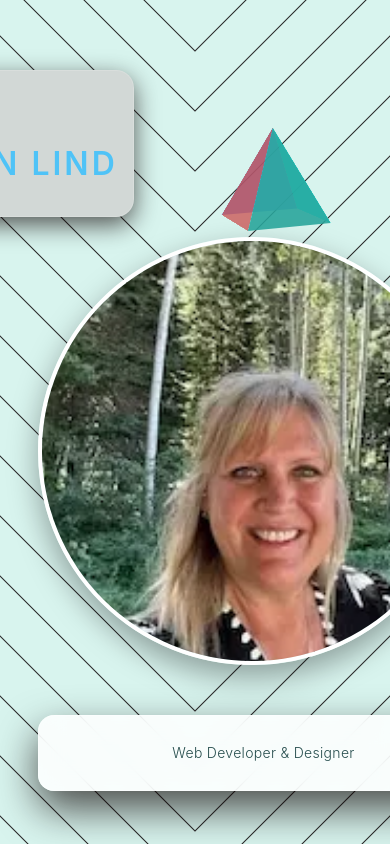
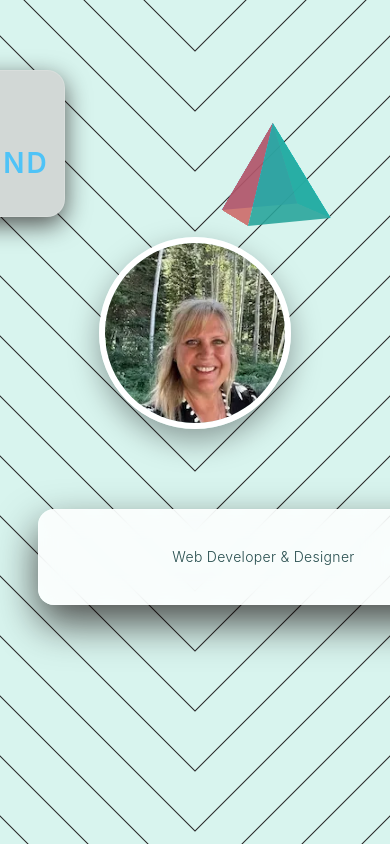
Before and after one commit to KristinLind/CSE341-node, a website: page public/index.html in a window 390 px wide. Shown: the top 844 px of the page. Drawn offline with Linux system fonts and the light colour scheme; no server answers.

Commit message:
image size-style

```diff
--- a/public/style.css
+++ b/public/style.css
@@ -22,6 +22,13 @@ body {
 .header-section {
     position: relative;
     width: 100%;
+}
+
+.main-layout {
+    display: flex;
+    align-items: center;
+    justify-content: center;
+    gap: 80px;
 }
 
 .container {
@@ -112,16 +119,16 @@ body {
 }
 
 #professionalName {
-    font-size: 3.2rem;
+    font-size: 2.8rem;
     font-weight: 600;
-    letter-spacing: 3px;
+    letter-spacing: 2px;
     margin-bottom: 1rem;
     text-transform: uppercase;
 }
 
 .name-card {
     position: relative;
-    left: -200px;
+    left: -250px;
     display: inline-block;
     padding: 1.5rem 1.5rem;
     border: 1px solid rgba(255, 255, 255, 0.15);
@@ -137,10 +144,10 @@ body {
 .info-card {
     background: rgba(255, 255, 255, 0.85);
     backdrop-filter: blur(12px);
-    padding: 25px 35px;
+    padding: 35px 35px;
     border-radius: 16px;
     width: 380px;
-    margin-top: 45px;
+    margin-top: 75px;
     font-size: 1.4rem;
     border:1px solid rgba(255,255,255,0.35);
     box-shadow: 0 18px 40px rgba(12, 0, 0, 0.685);
@@ -158,11 +165,13 @@ body {
 }
 
 #professionalImage {
-    width: 420px;
-    height: 420px;
+    width: 280px;
+    aspect-ratio: 1/1;
+    max-width: 100%;
+    height: auto;
     object-fit: cover;
     border-radius: 50%;
-    border: 4px solid #ffffff;
+    border: 6px solid #ffffff;
     box-shadow: 0 12px 30px rgba(0, 0, 0, 0.35);
     transition: transform 0.3s ease;
 }
@@ -174,9 +183,9 @@ body {
 /* PYRAMID CODE */
 .stage {
     position: absolute;
-    margin-top: 10px;
+    margin-top: 5px;
     top: 100px;
-    right: -60px;
+    right: -55px;
     transform: scale(0.85);
     margin-left: 40px;
     width: 350px;
@@ -293,6 +302,24 @@ body {
     }
 }
 
+@media (max-width: 700px) {
+
+    #professionalImage {
+        width: 180px;
+    }
+
+    .flex-container {
+        flex-direction: column;
+        align-items: center;
+        text-align: center;
+    }
+
+    .flex-child {
+        margin-bottom: 1rem;
+    }
+
+}
+
 @media (max-width: 600px) {
     .stage {
         -webkit-transform: scale(0.55);
```
